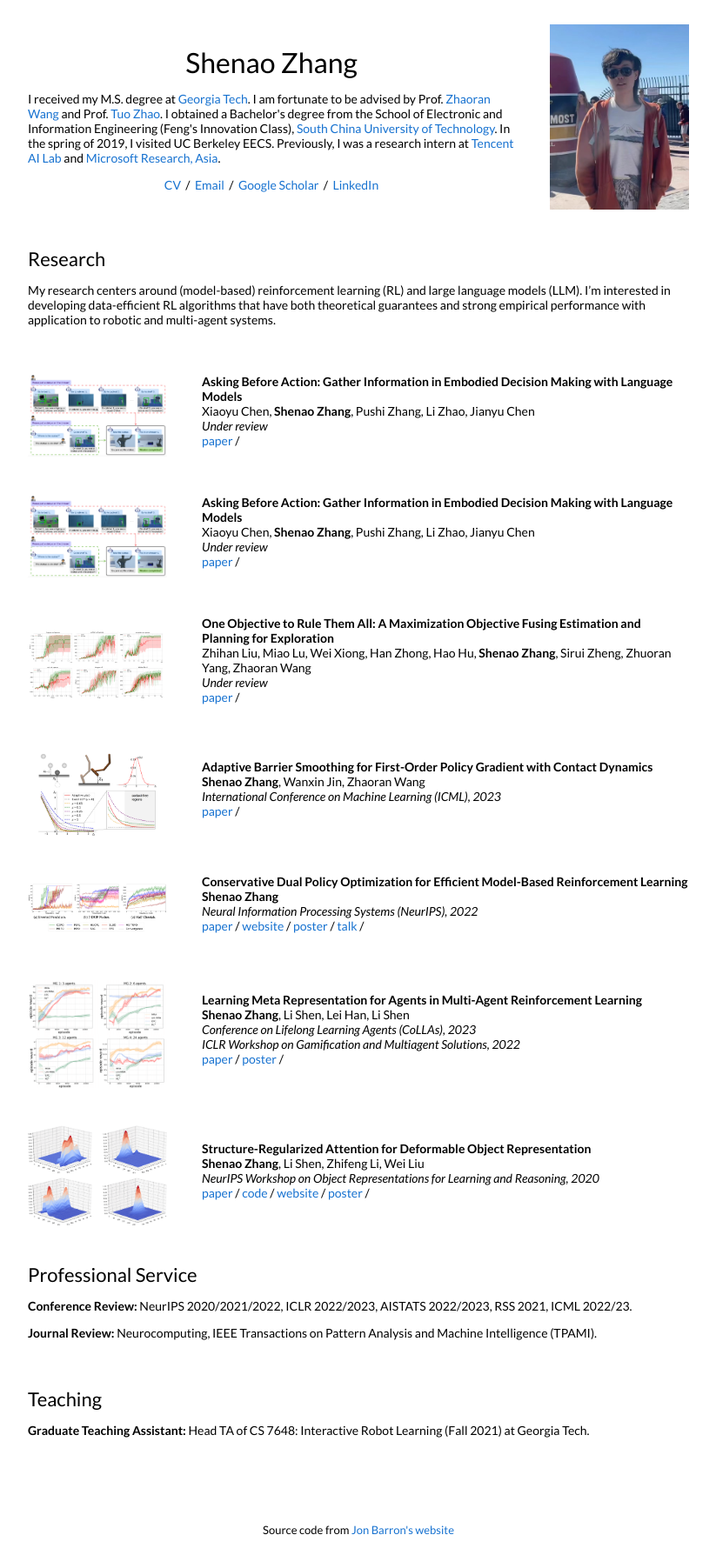
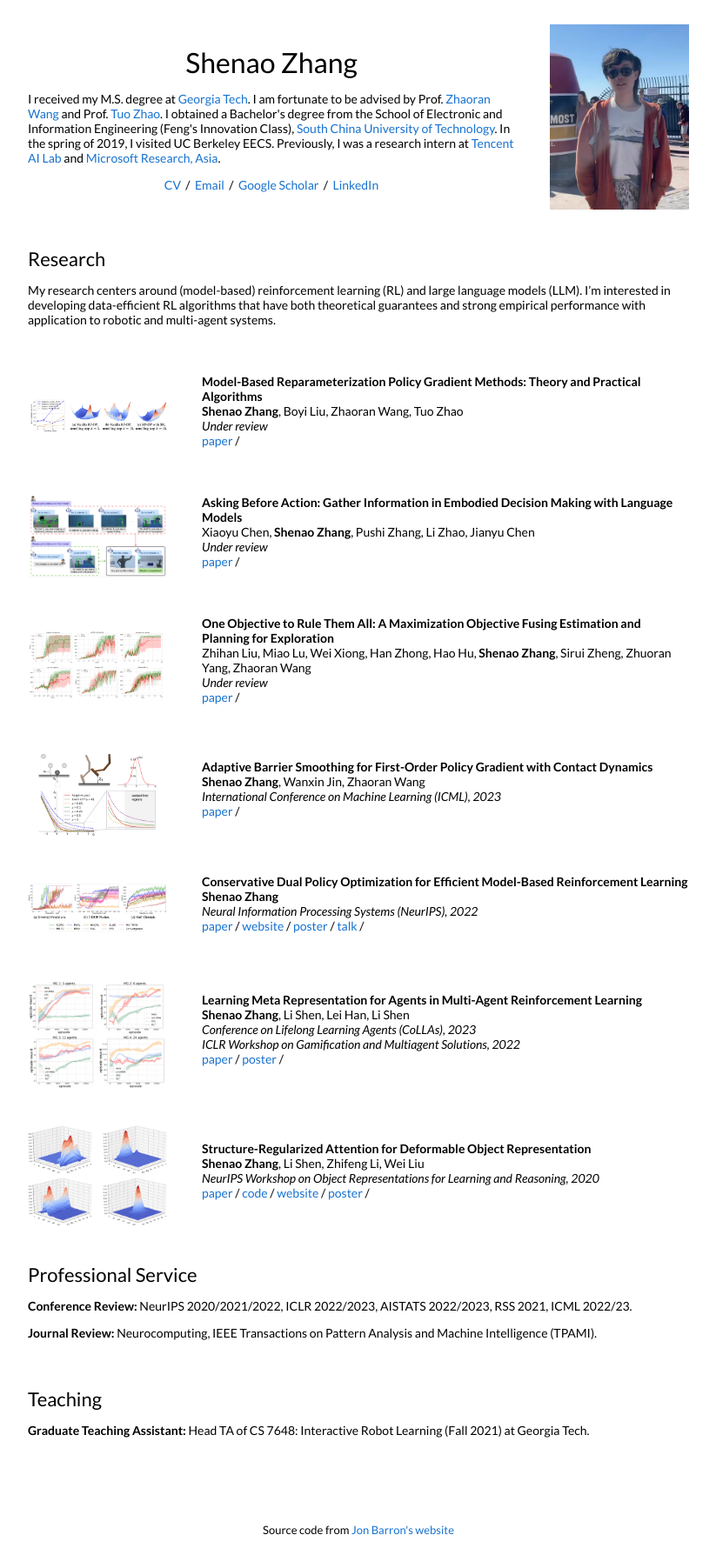
Before and after one commit to shenao-zhang/shenao-zhang.github.io, a Jekyll site: the page built from _posts/2023-06-01-mbpg.markdown, in a window 1280 px wide. Shown: the whole page at 87% size, without its empty margins (228-1051 px from the left). Built offline with Jekyll 4.4.1, drawn with Linux system fonts in a browser that asks for light colours.

Commit message:
Update 2023-06-01-mbpg.markdown

```diff
--- a/_posts/2023-06-01-mbpg.markdown
+++ b/_posts/2023-06-01-mbpg.markdown
@@ -1,11 +1,11 @@
 ---
 layout: post
-title:  "Asking Before Action: Gather Information in Embodied Decision Making with Language Models"
+title:  "Model-Based Reparameterization Policy Gradient Methods: Theory and Practical Algorithms"
 date:   2023-05-30 12:15:53 +02:00
-image: /images/ask23.jpg
+image: /images/mbpg21.jpg
 categories: research
 author: "Shenao Zhang"
-authors: "Xiaoyu Chen, <strong>Shenao Zhang</strong>, Pushi Zhang, Li Zhao, Jianyu Chen"
+authors: "<strong>Shenao Zhang</strong>, Boyi Liu, Zhaoran Wang, Tuo Zhao"
 venue: "Under review"
-arxiv: https://arxiv.org/abs/2305.15695
+arxiv: https://shenao-zhang.github.io/RPgradRL/RPgrad.pdf
 ---
```
